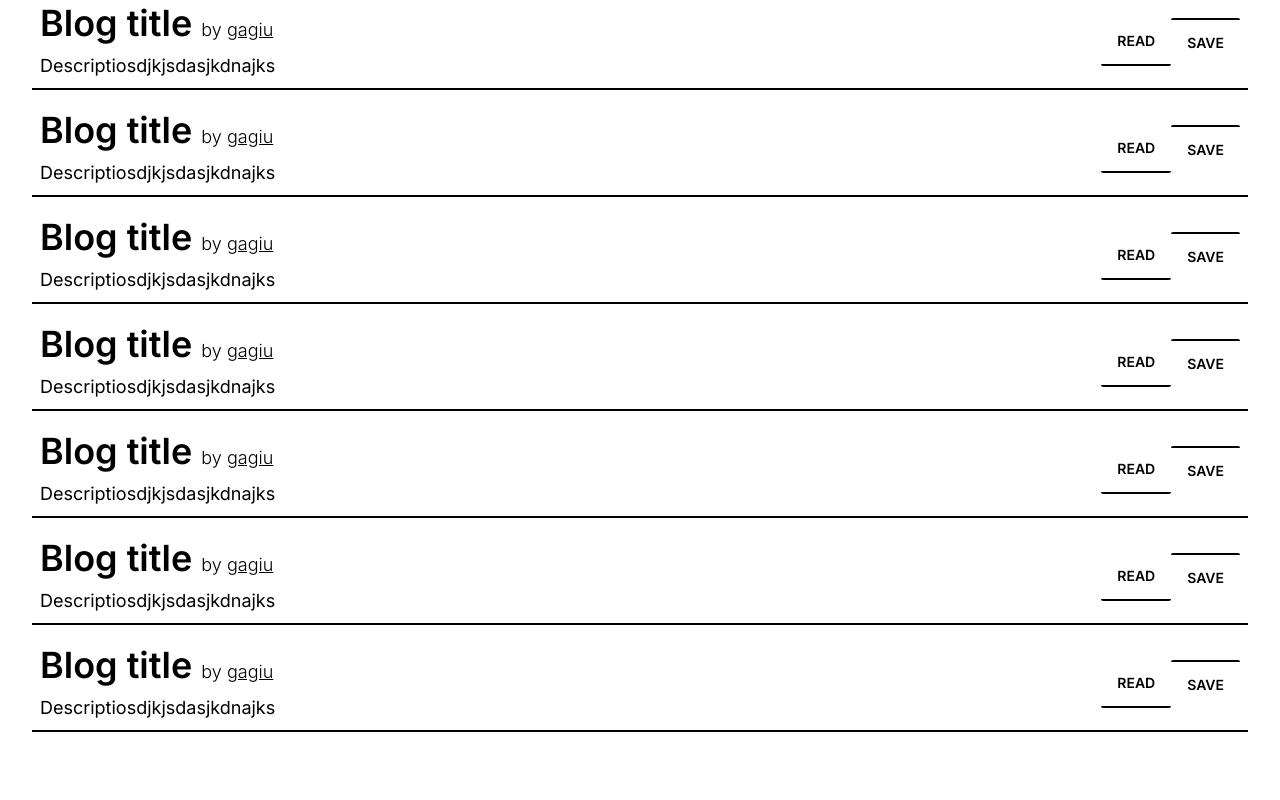
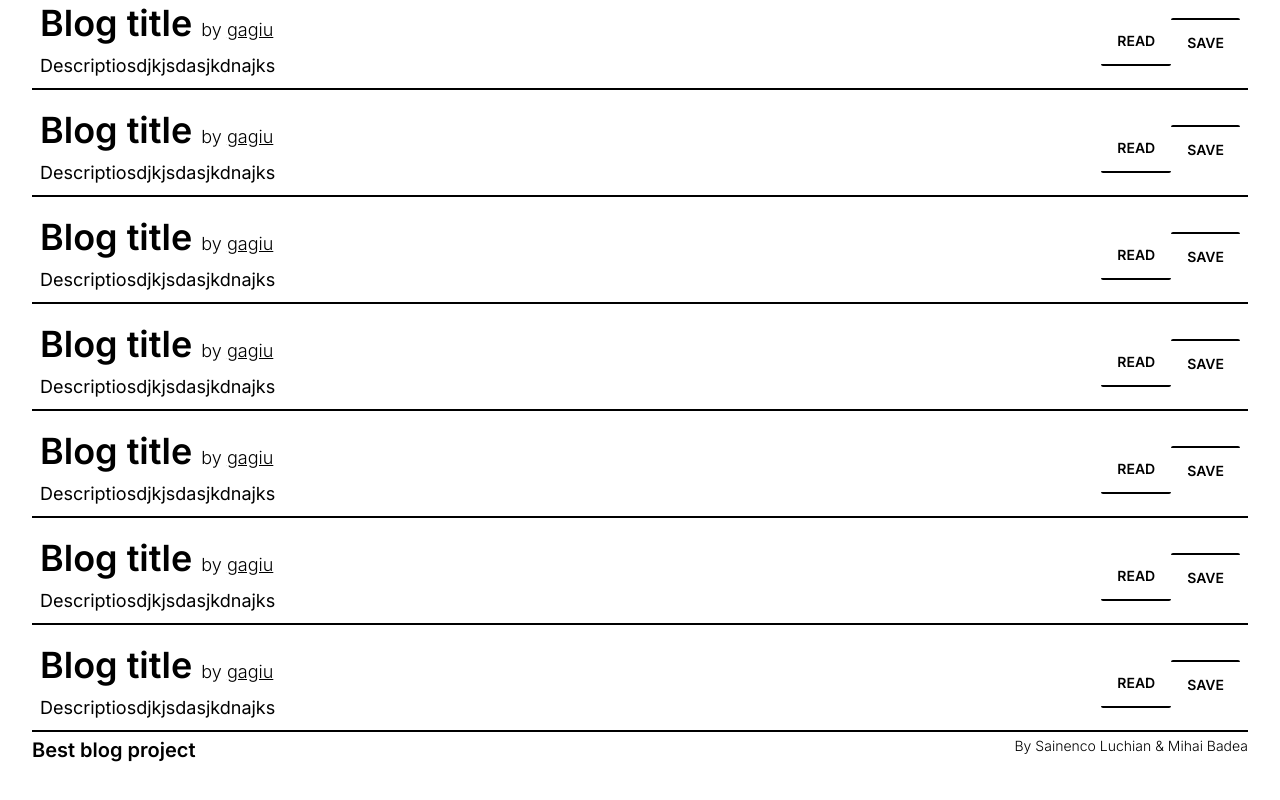
Before and after one commit to LucaSain/best-blog, a Next.js app: page / in a window 1280 px wide. Shown: the part 912-1712 px from the top of the page. Before the commit the page ends 1644 px from the top, so only its background shows below. Built offline with nearby package versions, Linux system fonts and the light colour scheme.

Commit message:
Component: Footer

```diff
--- /dev/null
+++ b/src/app/components/Footer.tsx
@@ -0,0 +1,11 @@
+export default function Footer() {
+  return (
+    <div className="h-20 py-2 px-8 flex">
+      <div className="text-xl font-semibold">Best blog project</div>
+      <div className="flex-grow"></div>
+      <div className="text-sm font-light">
+        By Sainenco Luchian & Mihai Badea
+      </div>
+    </div>
+  );
+}
--- a/src/app/layout.tsx
+++ b/src/app/layout.tsx
@@ -2,6 +2,7 @@ import type { Metadata } from "next";
 import { Inter } from "next/font/google";
 import "./globals.css";
 import Navbar from "./components/Navbar";
+import Footer from "./components/Footer";
 
 const inter = Inter({ subsets: ["latin"] });
 
@@ -20,6 +21,7 @@ export default function RootLayout({
       <body className={inter.className}>
         <Navbar />
         <div className="h-max min-h-screen w-screen -pt-20">{children}</div>
+        <Footer />
       </body>
     </html>
   );
--- a/src/app/page.tsx
+++ b/src/app/page.tsx
@@ -14,7 +14,7 @@ export default function Home() {
           <br />|
         </div>
       </main>
-      <div className="h-screen w-screen flex flex-col gap-3 px-8">
+      <div className="h-screen w-screen flex flex-col gap-3 px-8 mb-10">
         <Card />
         <Card />
         <Card />
```
